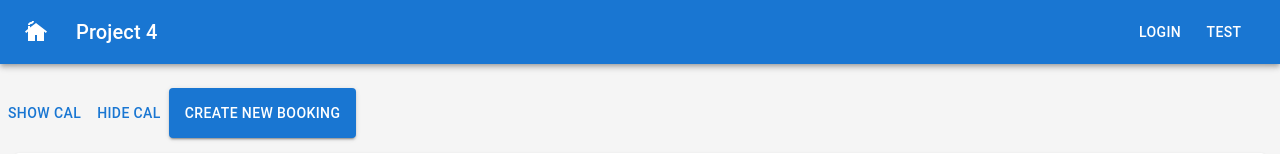
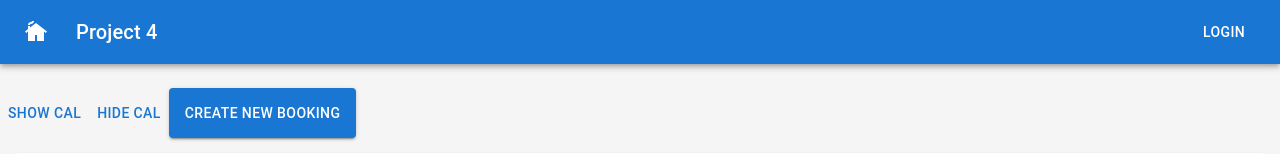
Before and after one commit to kr222/sei-project-4, a React (Vite) app in the folder front-end/: page / in a window 1280 px wide. Shown: the top 154 px of the page. Built offline with nearby package versions, Linux system fonts and the light colour scheme; no server answers.

Commit message:
tidy up code

```diff
--- a/front-end/src/components/NavBar.jsx
+++ b/front-end/src/components/NavBar.jsx
@@ -66,10 +66,6 @@ const NavBar = () => {
               Logout
             </Button>
           )}
-
-          <Button color="inherit" onClick={() => console.log(userCtx)}>
-            test
-          </Button>
         </Toolbar>
       </AppBar>
     </Box>
```
